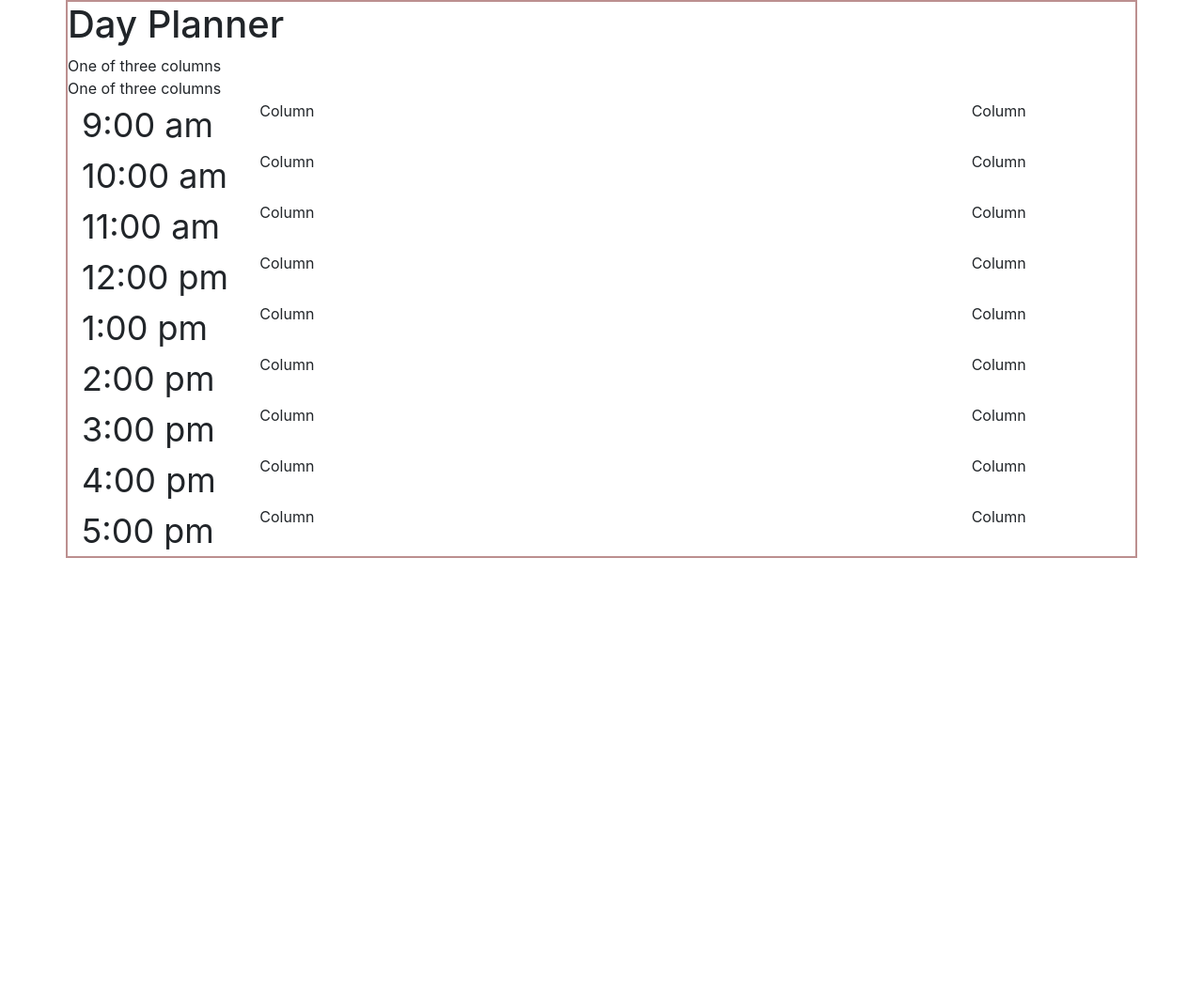
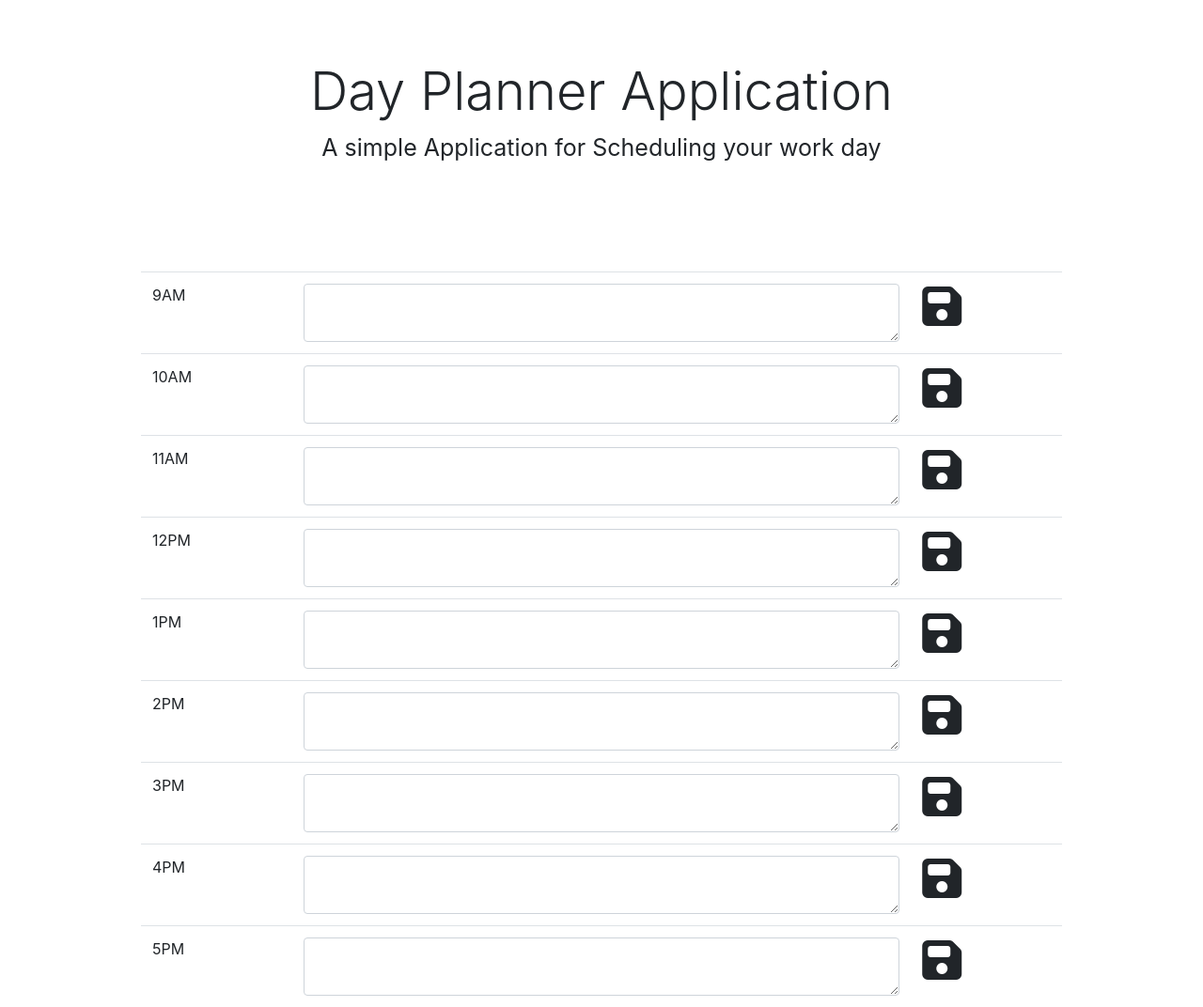
Before and after one commit to NSGuliyev/BasicPortfolio, a plain HTML site: page index.html in a window 1280 px wide. Shown: the whole page at 94% size. Before the commit the page ends 800 px from the top, so only its background shows below. Drawn offline with nearby package versions, Linux system fonts and the light colour scheme.

Commit message:
Html and CSS are created

```diff
--- a/index.html
+++ b/index.html
@@ -9,88 +9,83 @@
     <link rel="stylesheet" href="https://stackpath.bootstrapcdn.com/bootstrap/4.4.1/css/bootstrap.min.css"
         integrity="sha384-Vkoo8x4CGsO3+Hhxv8T/Q5PaXtkKtu6ug5TOeNV6gBiFeWPGFN9MuhOf23Q9Ifjh" crossorigin="anonymous">
     <link rel="stylesheet" href="style.css">
+    <script src="https://kit.fontawesome.com/9b158d4901.js" crossorigin="anonymous"></script>
 </head>
 
 <body>
+    <div class="jumbotron">
+        <div class="container">
+            <h1 class="display-4">Day Planner Application</h1>
+            <p>A simple Application for Scheduling your work day</p>
+            <div id="exact-time"></div>
+        </div>
+    </div>
+
+    <table class="table">
+        <tbody>
+
+            <tr>
+                <td class="time-col">9AM</td>
+                <td class="info-col 9"><textarea class="form-control user-input" id="9" rows="2"></textarea></td>
+                <td class="save-col sava button"><i class="fas fa-save fa-3x"></i></td>
+            </tr>
+
+            <tr>
+                <td class="time-col">10AM</td>
+                <td class="info-col 9"><textarea class="form-control user-input" id="9" rows="2"></textarea></td>
+                <td class="save-col sava button"><i class="fas fa-save fa-3x"></i></td>
+            </tr>
+
+            <tr>
+                <td class="time-col">11AM</td>
+                <td class="info-col 9"><textarea class="form-control user-input" id="9" rows="2"></textarea></td>
+                <td class="save-col sava button"><i class="fas fa-save fa-3x"></i></td>
+            </tr>
+
+            <tr>
+                <td class="time-col">12PM</td>
+                <td class="info-col 9"><textarea class="form-control user-input" id="9" rows="2"></textarea></td>
+                <td class="save-col sava button"><i class="fas fa-save fa-3x"></i></td>
+            </tr>
+
+            <tr>
+                <td class="time-col">1PM</td>
+                <td class="info-col 9"><textarea class="form-control user-input" id="9" rows="2"></textarea></td>
+                <td class="save-col sava button"><i class="fas fa-save fa-3x"></i></td>
+            </tr>
+
+            <tr>
+                <td class="time-col">2PM</td>
+                <td class="info-col 9"><textarea class="form-control user-input" id="9" rows="2"></textarea></td>
+                <td class="save-col sava button"><i class="fas fa-save fa-3x"></i></td>
+            </tr>
+
+            <tr>
+                <td class="time-col">3PM</td>
+                <td class="info-col 9"><textarea class="form-control user-input" id="9" rows="2"></textarea></td>
+                <td class="save-col sava button"><i class="fas fa-save fa-3x"></i></td>
+            </tr>
+
+            <tr>
+                <td class="time-col">4PM</td>
+                <td class="info-col 9"><textarea class="form-control user-input" id="9" rows="2"></textarea></td>
+                <td class="save-col sava button"><i class="fas fa-save fa-3x"></i></td>
+            </tr>
+
+            <tr>
+                <td class="time-col">5PM</td>
+                <td class="info-col 9"><textarea class="form-control user-input" id="9" rows="2"></textarea></td>
+                <td class="save-col sava button"><i class="fas fa-save fa-3x"></i></td>
+            </tr>
+
+        </tbody>
+    </table>
 
 
 
 
 
-    <div class="container">
 
-        <div class="row" id="dayPlanner">
-            <div id="dayPlanner" class="text-justify">
-                <h1>Day Planner</h1>
-            </div>
-        </div>
-
-        <div class="row">
-            One of three columns
-        </div>
-
-        <div class="row">
-            One of three columns
-        </div>
-
-        <div class="row row-cols-3">
-            <div class="col-sm-2" id="time">9:00 am</div>
-            <div class="col-sm-8">Column</div>
-            <div class="col-sm-2">Column</div>
-        </div>
-
-        <div class="row row-cols-3">
-            <div class="col-sm-2" id="time">10:00 am</div>
-            <div class="col-sm-8">Column</div>
-            <div class="col-sm-2">Column</div>
-        </div>
-
-        <div class="row row-cols-3">
-            <div class="col-sm-2" id="time">11:00 am</div>
-            <div class="col-sm-8">Column</div>
-            <div class="col-sm-2">Column</div>
-        </div>
-
-        <div class="row row-cols-3">
-            <div class="col-sm-2" id="time">12:00 pm</div>
-            <div class="col-sm-8">Column</div>
-            <div class="col-sm-2">Column</div>
-        </div>
-
-        <div class="row row-cols-3">
-            <div class="col-sm-2" id="time">1:00 pm</div>
-            <div class="col-sm-8">Column</div>
-            <div class="col-sm-2">Column</div>
-        </div>
-
-        <div class="row row-cols-3">
-            <div class="col-sm-2" id="time">2:00 pm</div>
-            <div class="col-sm-8">Column</div>
-            <div class="col-sm-2">Column</div>
-        </div>
-
-        <div class="row row-cols-3">
-            <div class="col-sm-2" id="time">3:00 pm</div>
-            <div class="col-sm-8">Column</div>
-            <div class="col-sm-2">Column</div>
-        </div>
-
-        <div class="row row-cols-3">
-            <div class="col-sm-2" id="time">4:00 pm</div>
-            <div class="col-sm-8">Column</div>
-            <div class="col-sm-2">Column</div>
-        </div>
-
-        <div class="row row-cols-3">
-            <div class="col-sm-2" id="time">5:00 pm</div>
-            <div class="col-sm-8">Column</div>
-            <div class="col-sm-2">Column</div>
-        </div>
-
-
-
-
-    </div>
 </body>
 
 </html>
--- a/style.css
+++ b/style.css
@@ -1,17 +1,13 @@
-#time {
-
-    font-size: 36px;
-}
-
-.container {
-    border: 2px solid rosybrown;
-}
-
-#dayPlanner {
-    font-size: 36px;
+.jumbotron{
+    background-color: white;
     text-align: center;
 }
 
-h1{
-    text-align: center;
+p{
+    font-size: 25px;
 }
+
+.table{
+    max-width: 980px;
+    margin: auto;
+}
```
